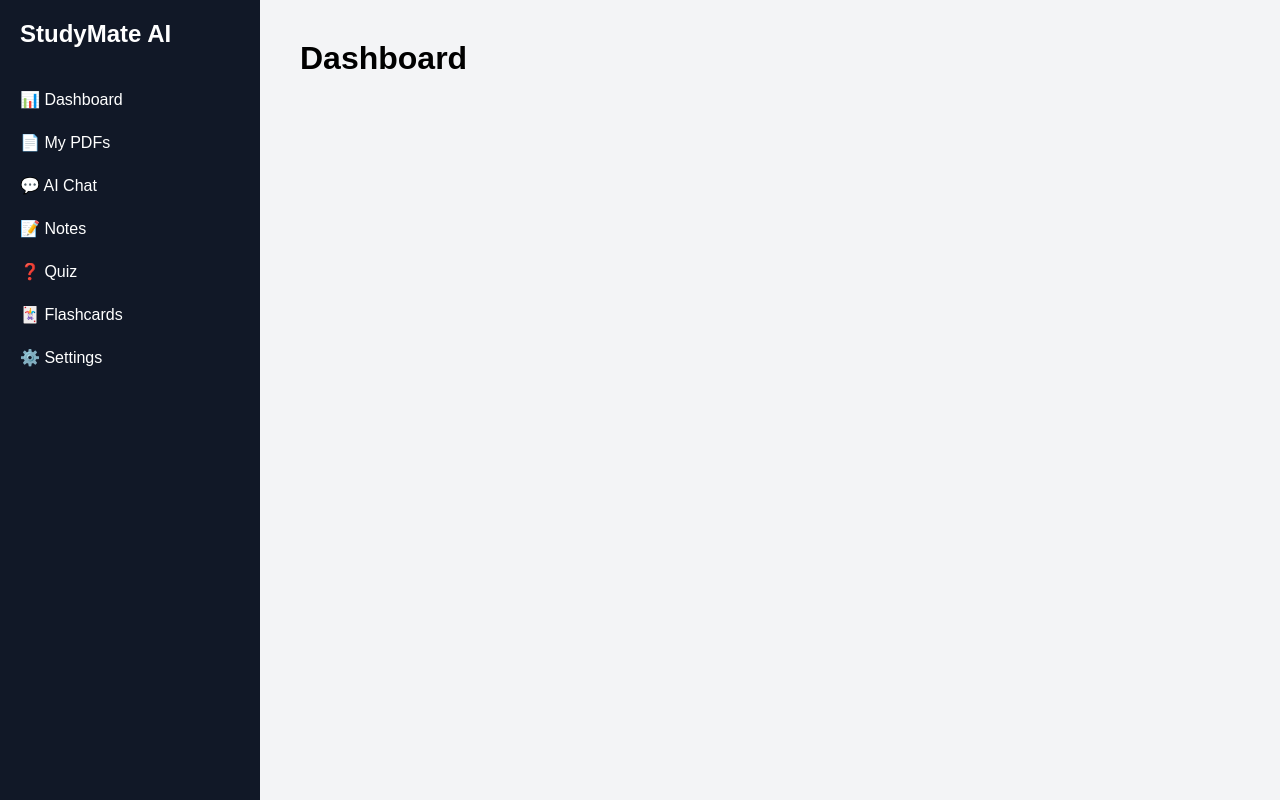
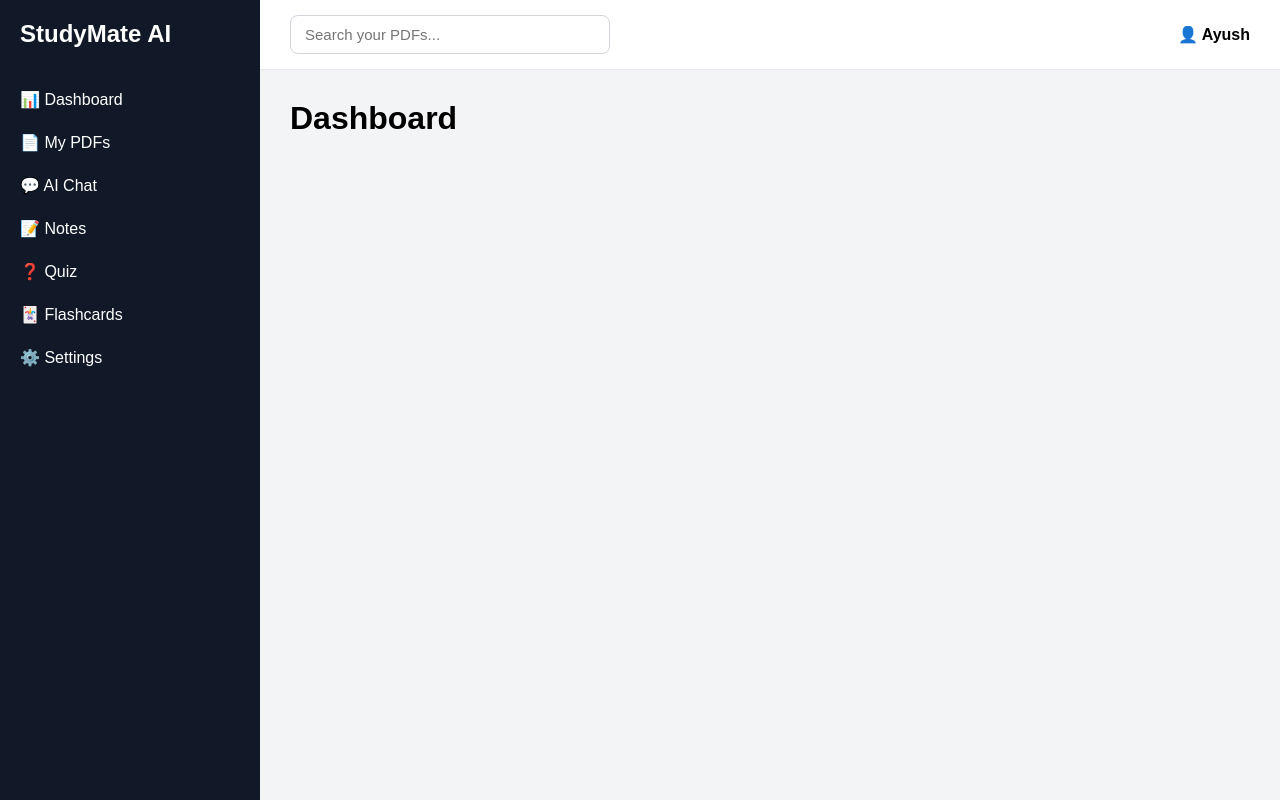
Before and after one commit to AP24110011695/StudyMate-AI, a React (Vite) app in the folder client/: page / in a window 1280 px wide. Built offline with nearby package versions, Linux system fonts and the light colour scheme.

Commit message:
Add navbar layout

```diff
--- a/client/src/App.jsx
+++ b/client/src/App.jsx
@@ -1,13 +1,18 @@
-import Sidebar from "./components/Sidebar";
+import Sidebar from "./components/Sidebar/Sidebar";
+import Navbar from "./components/Navbar/Navbar";
 
 function App() {
   return (
     <div className="app">
       <Sidebar />
 
-      <main className="main-content">
-        <h1>Dashboard</h1>
-      </main>
+      <div className="content">
+        <Navbar />
+
+        <main className="main-content">
+          <h1>Dashboard</h1>
+        </main>
+      </div>
     </div>
   );
 }
--- /dev/null
+++ b/client/src/components/Navbar/Navbar.css
@@ -0,0 +1,22 @@
+.navbar {
+    height: 70px;
+    background: white;
+    display: flex;
+    justify-content: space-between;
+    align-items: center;
+    padding: 0 30px;
+    border-bottom: 1px solid #e5e7eb;
+}
+
+.search-box input {
+    width: 320px;
+    padding: 10px 14px;
+    border: 1px solid #d1d5db;
+    border-radius: 8px;
+    outline: none;
+    font-size: 15px;
+}
+
+.profile {
+    font-weight: 600;
+}
--- /dev/null
+++ b/client/src/components/Navbar/Navbar.jsx
@@ -0,0 +1,17 @@
+import "./Navbar.css";
+
+function Navbar() {
+  return (
+    <header className="navbar">
+      <div className="search-box">
+        <input type="text" placeholder="Search your PDFs..." />
+      </div>
+
+      <div className="profile">
+        <span>👤 Ayush</span>
+      </div>
+    </header>
+  );
+}
+
+export default Navbar;
--- /dev/null
+++ b/client/src/components/Sidebar/Sidebar.css
@@ -0,0 +1,27 @@
+.sidebar {
+    width: 260px;
+    background: #111827;
+    color: white;
+    padding: 20px;
+}
+
+.logo {
+    margin-bottom: 30px;
+}
+
+.logo h2 {
+    font-size: 24px;
+}
+
+.sidebar ul {
+    list-style: none;
+}
+
+.sidebar li {
+    padding: 12px 0;
+    cursor: pointer;
+}
+
+.sidebar li:hover {
+    color: #60a5fa;
+}
--- a/client/src/components/Sidebar.jsx
+++ b/client/src/components/Sidebar/Sidebar.jsx
@@ -1,3 +1,4 @@
+import "./Sidebar.css";
 function Sidebar() {
   return (
     <aside className="sidebar">
--- a/client/src/styles/global.css
+++ b/client/src/styles/global.css
@@ -6,6 +6,7 @@
 
 body {
     font-family: Arial, sans-serif;
+    background: #f3f4f6;
 }
 
 .app {
@@ -13,36 +14,17 @@ body {
     min-height: 100vh;
 }
 
-.sidebar {
-    width: 260px;
-    background: #111827;
-    color: white;
-    padding: 20px;
-}
-
-.logo {
-    margin-bottom: 30px;
-}
-
-.logo h2 {
-    font-size: 24px;
-}
-
-.sidebar ul {
-    list-style: none;
-}
-
-.sidebar li {
-    padding: 12px 0;
-    cursor: pointer;
-}
-
-.sidebar li:hover {
-    color: #60a5fa;
+.content {
+    flex: 1;
+    display: flex;
+    flex-direction: column;
 }
 
 .main-content {
     flex: 1;
-    padding: 40px;
-    background: #f3f4f6;
+    padding: 30px;
 }
+
+h1 {
+    font-size: 32px;
+}
```
Also changed, not shown: client/src/styles/dashboard.css (added), client/src/styles/sidebar.css (added).
